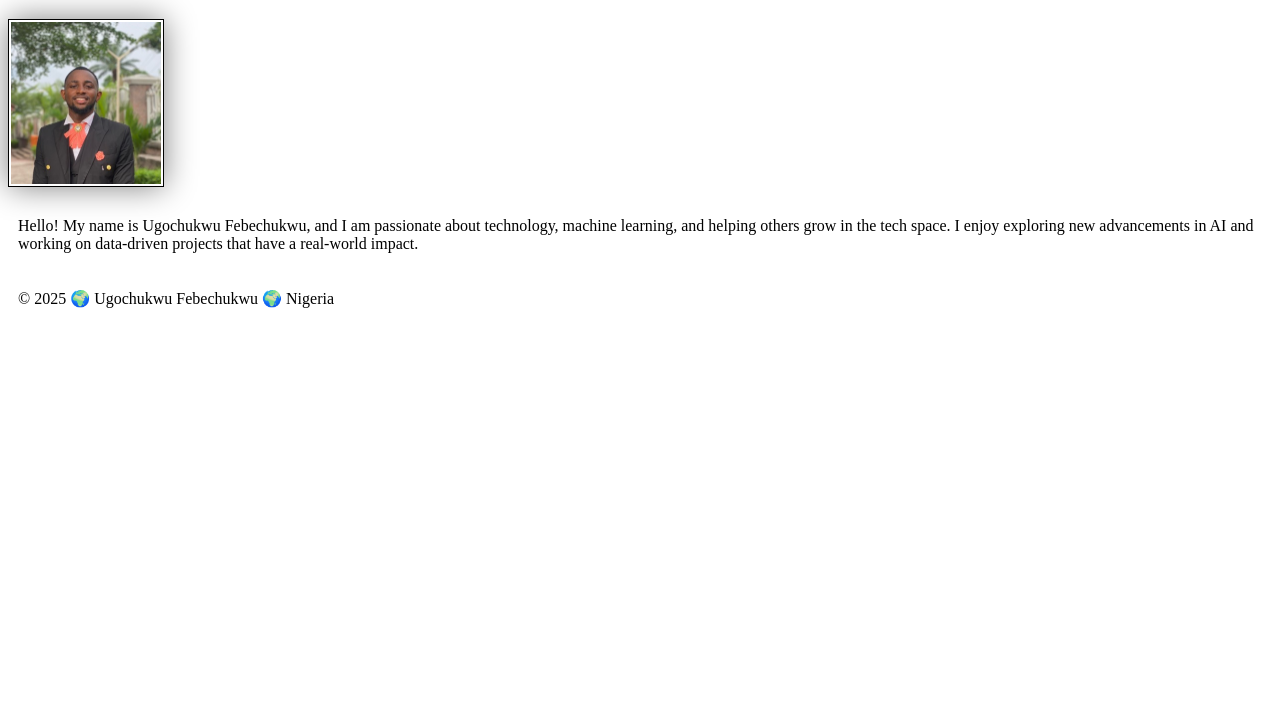
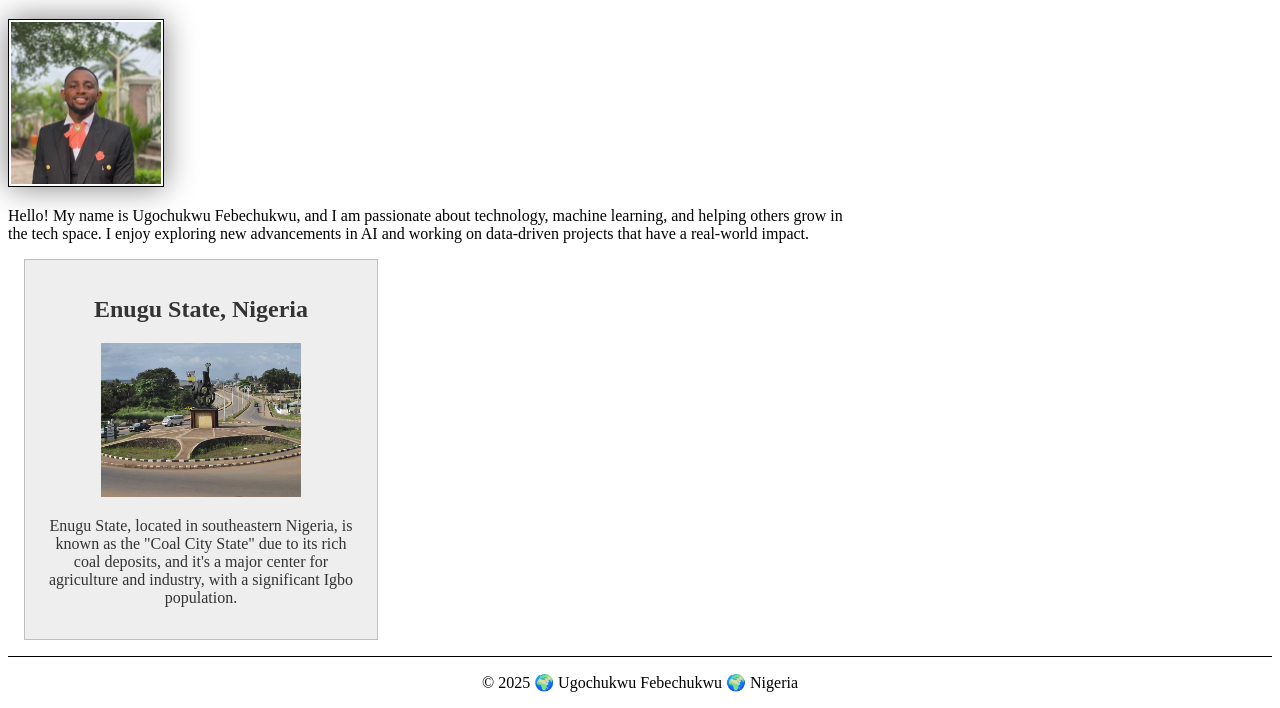
Before and after one commit to Ugofebe/wdd130, a plain HTML site: page index.html in a window 1280 px wide. Shown: the part 205-913 px from the top of the page. Before the commit the page ends 800 px from the top, so only its background shows below. Drawn offline with Linux system fonts and the light colour scheme.

Commit message:
Week 2 end

```diff
--- a/index.html
+++ b/index.html
@@ -1,10 +1,12 @@
 <!DOCTYPE html>
 <html lang="en-US">
   <head>
-    <link rel="stylesheet" href="styles/styles.css">
     <meta charset="utf-8">
     <meta name="viewport" content="width=device-width, initial-scale=1.0">
     <title>Ugochukwu Febechukwu | WDD 130</title>
+    <link rel="stylesheet" href="styles/styles.css">
+    <meta name="description" content="This page describes a BYU pathway student by name Ugochukwu who is a dedicated Ai Engineer.">
+    <meta name="author" content="Ugochukwu Febechukwu">
   </head>
   <body>
     <header>
@@ -18,6 +20,11 @@
       <img src="images/profile.jpeg" alt="Hello, my name is Ugochukwu Febechukwu" width="200">
       <p>Hello! My name is Ugochukwu Febechukwu, and I am passionate about technology, machine learning, and helping others grow in the tech space. I enjoy exploring new advancements in AI and working on data-driven projects that have a real-world impact.</p>
     </main>
+    <aside>
+      <h2> Enugu State, Nigeria</h2>
+      <img src="images/enugu.jpg" alt="Enugu Landscape">
+      <p>Enugu State, located in southeastern Nigeria, is known as the "Coal City State" due to its rich coal deposits, and it's a major center for agriculture and industry, with a significant Igbo population. </p>
+    </aside>
     <footer>
       <p>&copy; 2025 🌍 Ugochukwu Febechukwu 🌍 Nigeria</p>
     </footer>
--- a/styles/styles.css
+++ b/styles/styles.css
@@ -10,7 +10,7 @@ nav a {
   h1 {
     color: darkblue;
   }
-  img {
+  main img {
     width: 150px;
     height: auto;
     border: 1px solid black;
@@ -18,5 +18,26 @@ nav a {
     box-shadow: 0 0 30px gray;
   }
   p {
-    padding: 10px;
+    padding: 0px;
   }
+  main {
+    max-width: 840px;
+  }
+aside {
+    width: 20rem;
+    margin: 1rem;
+    border: 1px solid rgb(0 0 0 / 0.2); /* 1️⃣ */
+    padding: 1rem;
+    background-color: #eee;
+    color: #333;
+    text-align: center;
+  }
+  aside img{
+    width: 200px;
+    height: auto;
+  }
+footer {
+    margin-top: 15px;
+    border-top: 1px solid #000;
+    text-align: center;
+  }
--- a/week02/styles/box-model.css
+++ b/week02/styles/box-model.css
@@ -27,7 +27,7 @@ blockquote {
 cite {
     display: block;
     border-top: 1px dotted #fff;
-    padding;
+    padding:0%;
     text-align: right;
     font-size: smaller;
 
```
Also changed, not shown: images/enugu.jpg (added), 2 other files.
